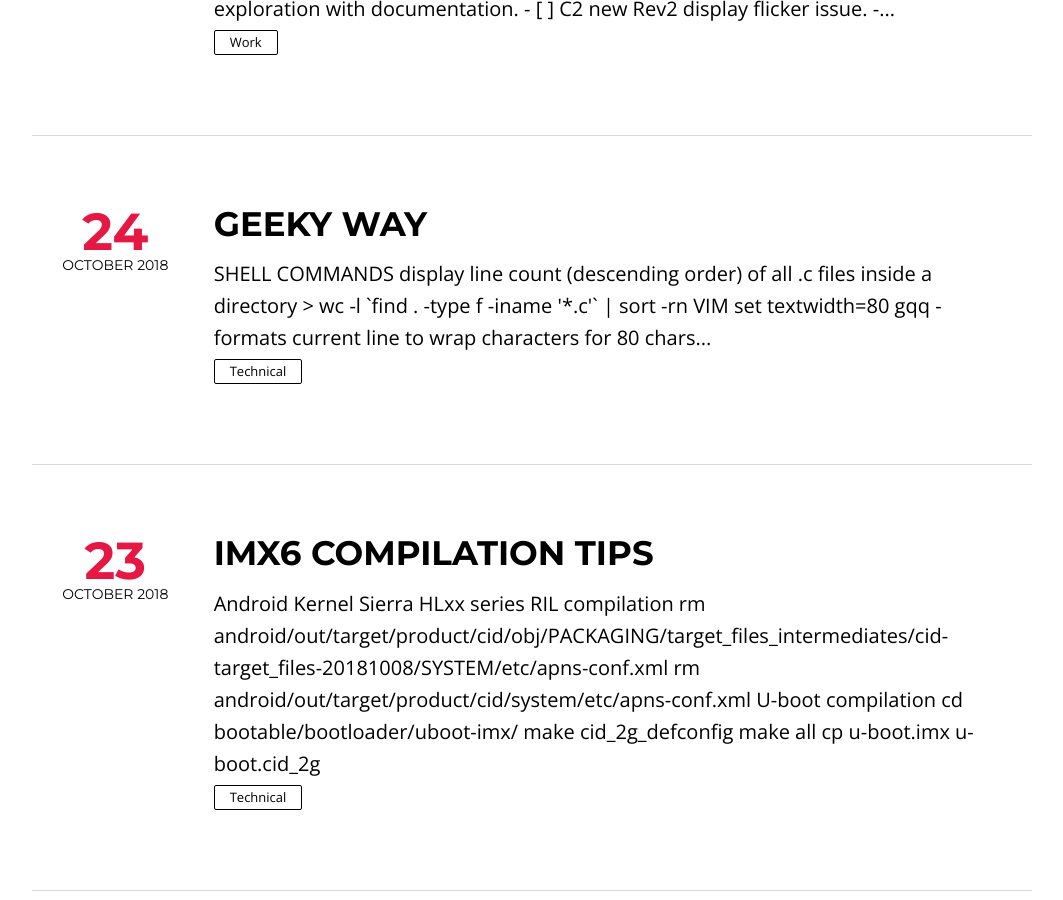
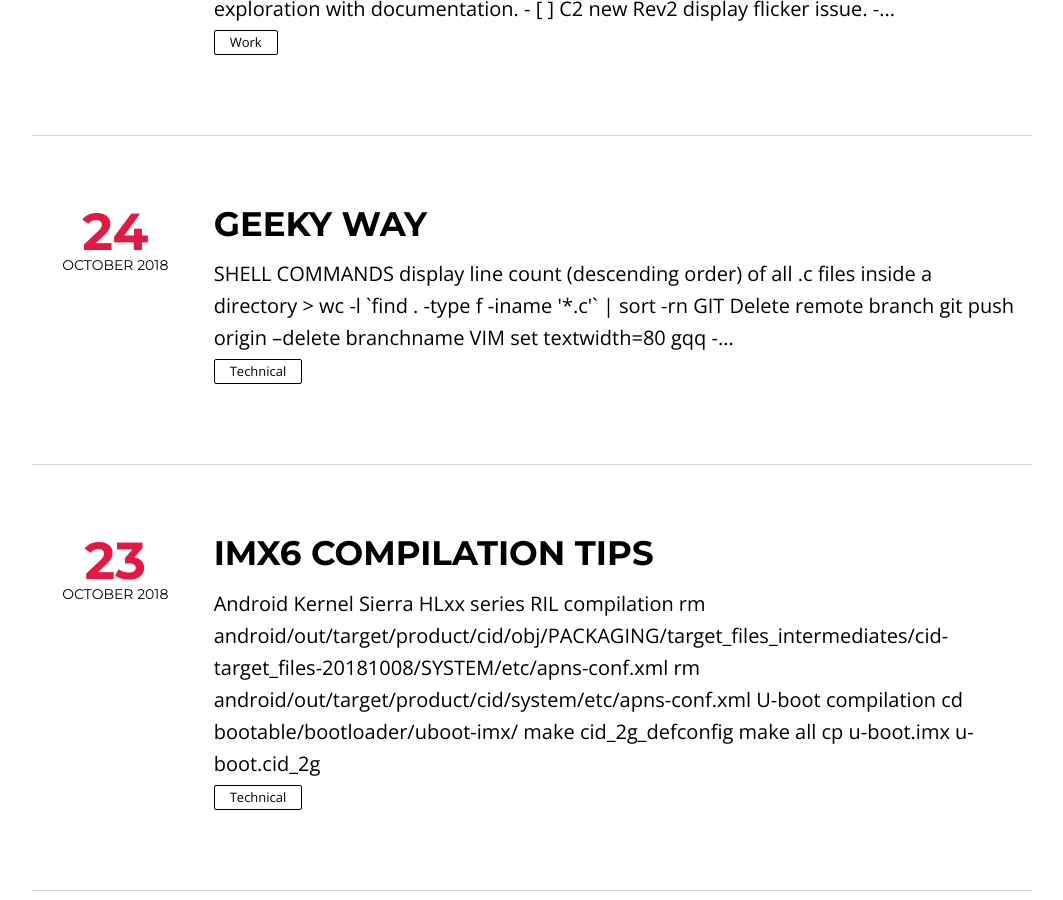
Before and after one commit to SumanKumarSP/suman.github.com, a Jekyll site: the page built from index.html, in a window 1280 px wide and 900 px high, scrolled down 767 px. Shown: the whole window, without its empty margins (108-1171 px from the left). Built offline with Jekyll 4.4.1, drawn with Linux system fonts in a browser that asks for light colours; nearby versions of some CDN libraries; the list of posts is cut into pages by our own code.

Commit message:
git: cmd: to delete remote branch after being pushed
Signed-off-by: Suman Kumar <suman.cluster@gmail.com>

````diff
--- a/_posts/2018-10-24-geeky.md
+++ b/_posts/2018-10-24-geeky.md
@@ -15,6 +15,10 @@ display line count (descending order) of all .c files inside a directory
 > wc -l `find . -type f -iname '*.c'` | sort -rn
 
 ```
+
+## **GIT**
+Delete remote branch
+git push origin --delete branchname
 
 ## **VIM**
 set textwidth=80
````
